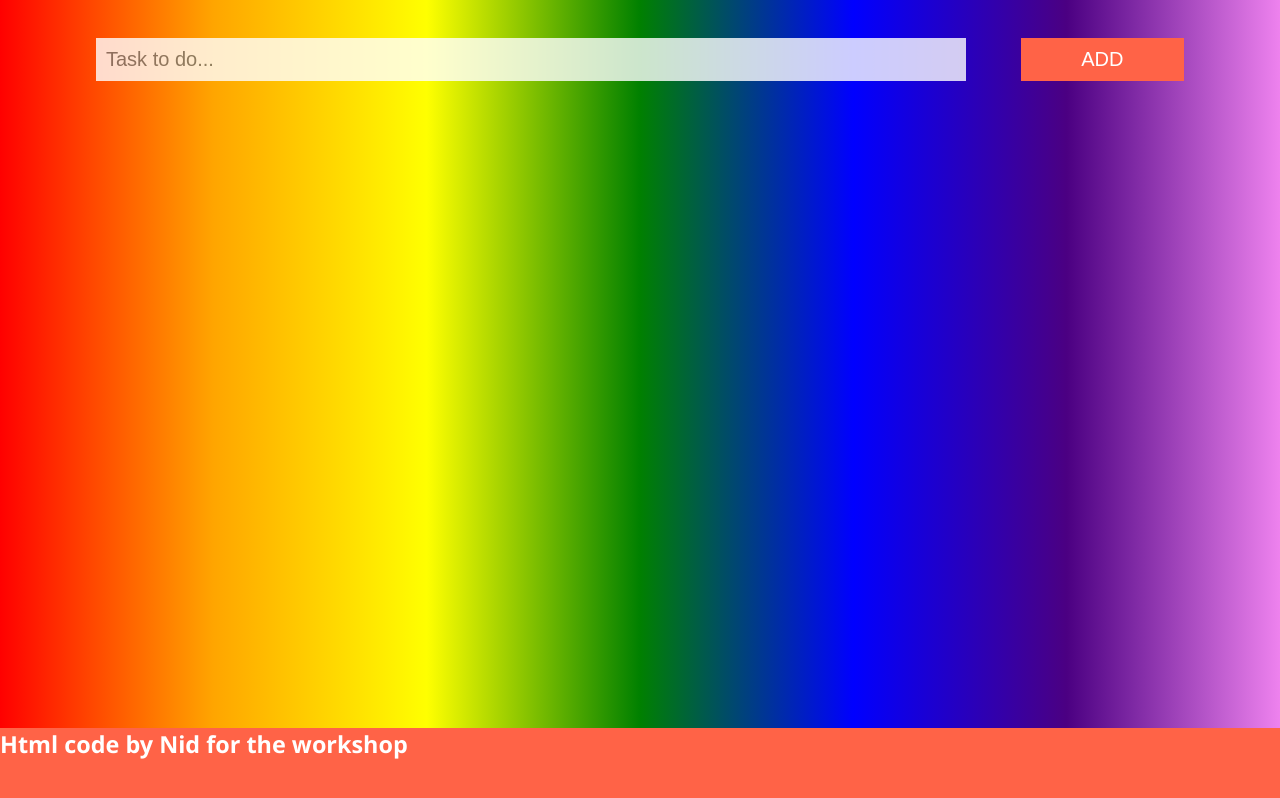
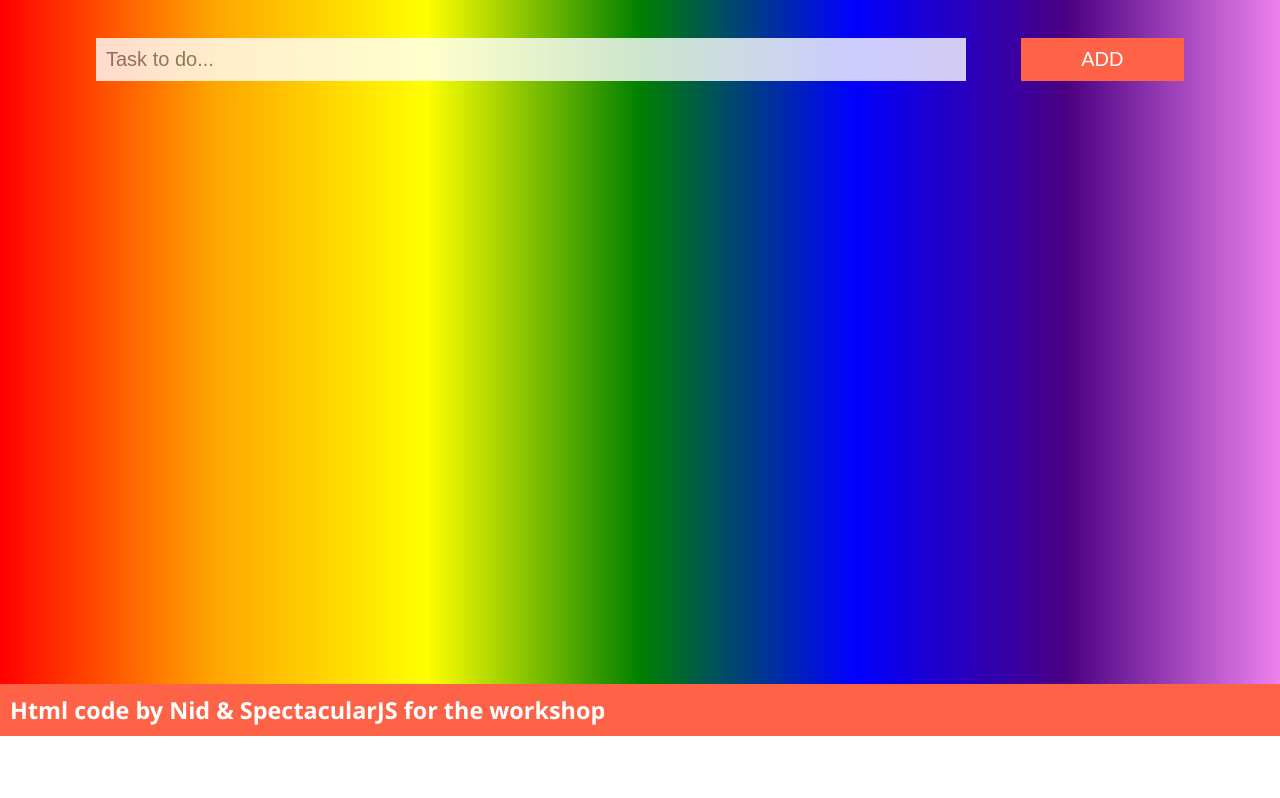
Before and after one commit to NidPlays/html-workshop, a plain HTML site: page to_do.html in a window 1280 px wide. Shown: the part 64-862 px from the top of the page. After the commit the page ends 800 px from the top, so only its background shows below. Drawn offline with Linux system fonts and the light colour scheme.

Commit message:
styling changes

```diff
--- a/css/styles.css
+++ b/css/styles.css
@@ -22,13 +22,17 @@ body {
 }
 
 .myfooter {
+    width: 100%;
     background-color: tomato;
     color: white;
     font-size: 20px;
+    padding: 10px;
     display: flex;
     justify-content: space-between;
-    position: sticky;
-    padding-bottom: 10vh;
+    position: fixed;
+    bottom: 0;
+    left: 0;
+
 }
 
 nav{
--- a/to_do.html
+++ b/to_do.html
@@ -47,6 +47,6 @@
         <script src="./js/to_do.js"></script>
         </body>
         <footer class="myfooter">
-            <h3>Html code by Nid for the workshop</h3>
+            <h3>Html code by Nid & SpectacularJS for the workshop</h3>
         </footer>
 </html>
```
